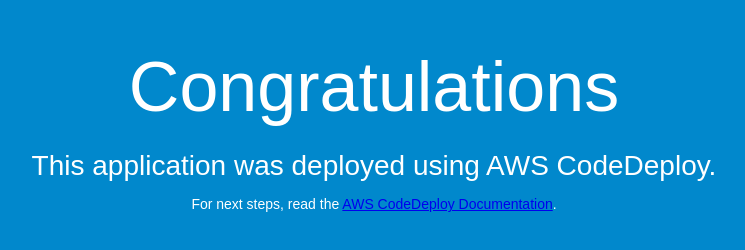
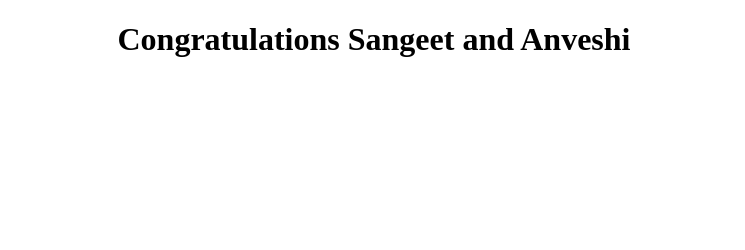
Before and after one commit to 4lee/codedeploy, a plain HTML site: page index.html in a window 1280 px wide. Shown: the whole page, without its empty margins (266-1011 px from the left). Drawn offline with Linux system fonts and the light colour scheme.

Commit message:
Updated index.html

```diff
--- a/index.html
+++ b/index.html
@@ -1,34 +1,8 @@
 <!DOCTYPE html>
 <html>
-<head>
-  <meta charset="utf-8">
-  <title>Sample Deployment</title>
-  <style>
-    body {
-      color: #ffffff;
-      background-color: #0188cc;
-      font-family: Arial, sans-serif;
-      font-size: 14px;
-    }
-
-    h1 {
-      font-size: 500%;
-      font-weight: normal;
-      margin-bottom: 0;
-    }
-
-    h2 {
-      font-size: 200%;
-      font-weight: normal;
-      margin-bottom: 0;
-    }
-  </style>
-</head>
 <body>
   <div align="center">
-    <h1>Congratulations</h1>
-    <h2>This application was deployed using AWS CodeDeploy.</h2>
-    <p>For next steps, read the <a href="http://aws.amazon.com/documentation/codedeploy">AWS CodeDeploy Documentation</a>.</p>
+    <h1>Congratulations Sangeet and Anveshi</h1>
   </div>
 </body>
 </html>
```
